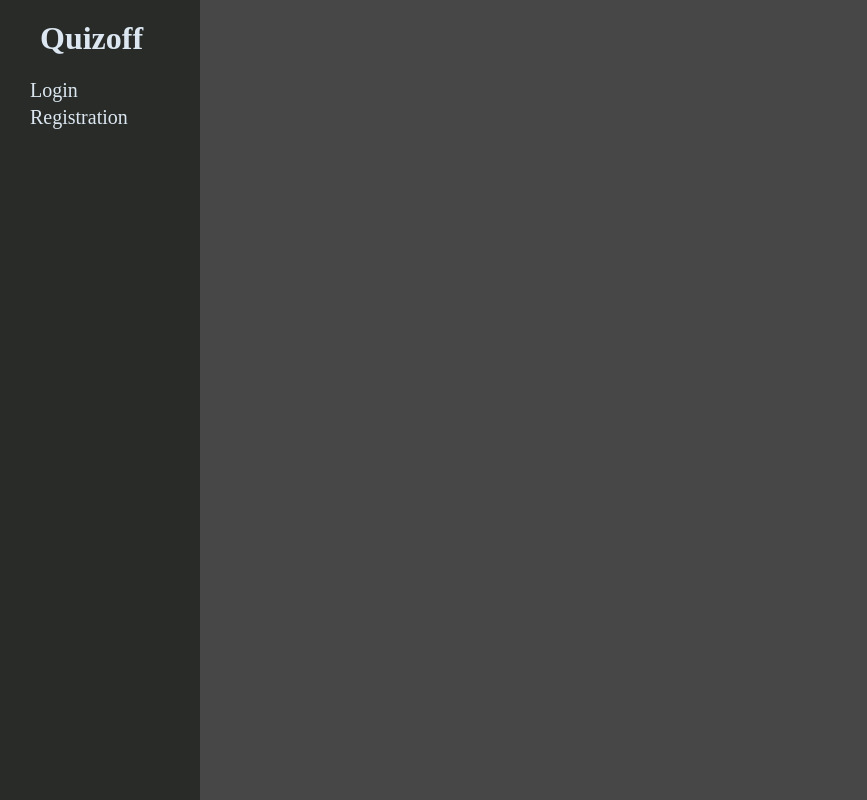
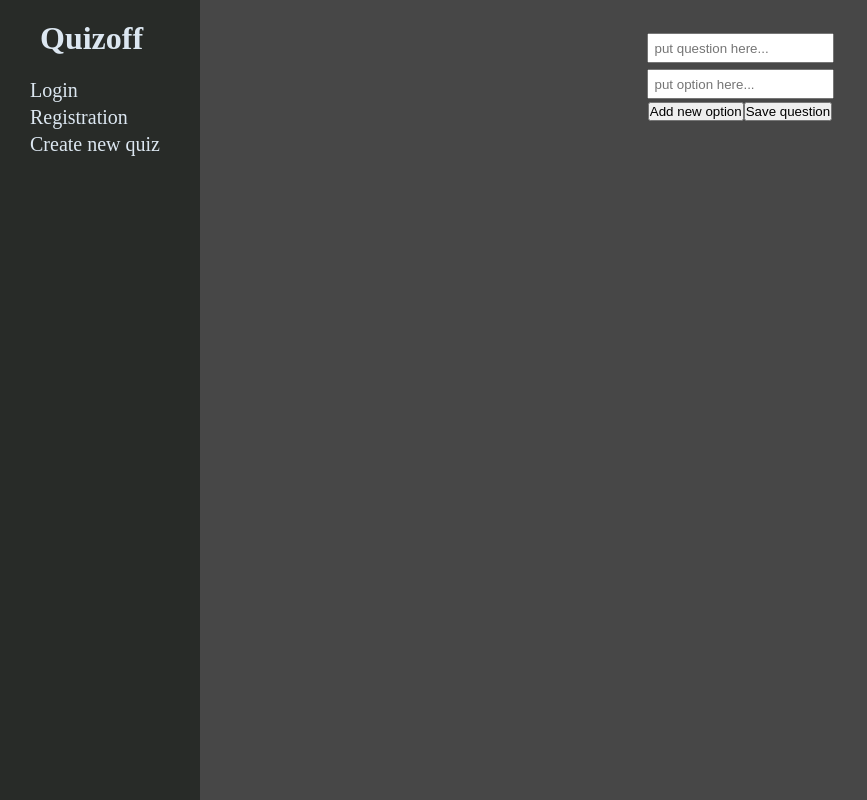
Before and after one commit to Ka6a4oK-k/quiz-app, a React (Create React App) app in the folder client/: page /createQuiz in a window 1280 px wide. Shown: the whole page, without its empty margins (0-867 px from the left). Built offline with nearby package versions, Linux system fonts and the light colour scheme.

Commit message:
quiz creation/ quest adding

```diff
--- a/client/package.json
+++ b/client/package.json
@@ -9,7 +9,9 @@
     "bcryptjs": "^2.4.3",
     "react": "^18.2.0",
     "react-dom": "^18.2.0",
+    "react-redux": "^8.0.5",
     "react-scripts": "5.0.1",
+    "redux": "^4.2.0",
     "web-vitals": "^2.1.4"
   },
   "scripts": {
--- a/client/src/components/Content.jsx
+++ b/client/src/components/Content.jsx
@@ -2,6 +2,7 @@ import React from 'react'
 import { Routes, Route, Navigate } from 'react-router-dom'
 import Login from '../pages/Login.jsx'
 import Registration from '../pages/Registration.jsx'
+import NewQuiz from '../pages/NewQuiz.jsx'
 import '../styles/content.css'
 
 export default function Content() {
@@ -11,6 +12,7 @@ export default function Content() {
           <Route path='/' element={<Navigate to='/login' />}/>
           <Route path='/login' element={<Login />} />
           <Route path='/registration' element={<Registration />} />
+          <Route path='/createQuiz' element={<NewQuiz/>}></Route>
         </Routes>
     </div>
   )
--- /dev/null
+++ b/client/src/components/OptionAdding.jsx
@@ -0,0 +1,14 @@
+import React from 'react'
+import { useState } from 'react'
+
+export default function OptionAdding(props) {
+
+    return (
+        <div >
+            <p>{props.number}</p>
+            <input onChange={() => {  }} type="checkbox" id='check' />
+            <p>{props.option}</p>
+            <button>delete option</button>
+        </div>
+    )
+}
--- /dev/null
+++ b/client/src/components/QuestionAdding.jsx
@@ -0,0 +1,44 @@
+import React, { useState, useEffect, useRef } from 'react'
+import OptionAdding from './OptionAdding'
+
+export default function QuestionAdding(props) {
+
+    const [options, setOptions] = useState([])
+    const [newOption, setNewOption] = useState('')
+    const [correctOptions, setCorrectOptions] = useState([])
+
+    useEffect(() => {
+        console.log(correctOptions);
+    })
+
+    const addOption = () => {
+        if (newOption !== '') {
+            setOptions([...options, newOption])
+            setNewOption('')
+        }
+    }
+
+    // const setCorrectOption = (index) => {
+    //     if (!correctOptions.includes(index)) {
+    //         setCorrectOptions([...correctOptions, index])
+    //     } else {
+    //         const temp = correctOptions;
+    //         temp.splice(temp.indexOf(index),1)
+    //         setCorrectOptions([...temp])
+    //     }
+    // }
+
+    return (
+        <div>
+            <input type="text" placeholder='put question here...' />
+            {options.map((option, index) => {
+                return <OptionAdding key={index} option={option} number={index+1}/>
+            })}
+            <div>
+                <input type="text" onChange={(e)=>{setNewOption(e.target.value)}} value={newOption} placeholder='put option here...'/>
+            </div>
+            <button onClick={addOption}>Add new option</button>
+            <button onClick={()=>{}}>Save question</button>
+        </div>
+    )
+}
--- a/client/src/components/Sidebar.jsx
+++ b/client/src/components/Sidebar.jsx
@@ -9,6 +9,7 @@ export default function Sidebar() {
       <ul>
         <Link to='/login'>Login</Link>
         <Link to='/registration'>Registration</Link>
+        <Link to='/createQuiz'>Create new quiz</Link>
       </ul>
     </div>
   )
--- a/client/src/pages/NewQuiz.jsx
+++ b/client/src/pages/NewQuiz.jsx
@@ -1,9 +1,27 @@
-import React from 'react'
+import React, { useState } from 'react'
+import QuestionAdding from '../components/QuestionAdding'
+import '../styles/newQuiz.css'
 
 export default function NewQuiz() {
+
+  const [newQuiz, setNewQuiz] = useState({})
+
+  const onchange = (e) => {
+    setNewQuiz({
+      ...newQuiz,
+      [e.target.name]: e.target.value
+    })
+  }
+
   return (
-    <div>
-
+    <div className='quiz-creation'>
+      {/* <div className='quiz-creation title-description-stage'>
+        <h1 className='form-title'>Create new Quiz</h1>
+        <input type="text" name='quizTitle' onChange={onchange} placeholder='quiz title' />
+        <textarea name="quizDescription" onChange={onchange} cols="30" rows="3"></textarea>
+      </div> */}
+      {/* <button >Add question</button> */}
+       <QuestionAdding />
     </div>
   )
 }
--- a/client/src/pages/Registration.jsx
+++ b/client/src/pages/Registration.jsx
@@ -2,7 +2,6 @@ import React, { useState, useEffect } from 'react'
 import axios from 'axios'
 import bcrypt from 'bcryptjs'
 import '../styles/registration-login.css'
-import { Navigate } from 'react-router-dom'
 
 export default function Registration() {
 
--- /dev/null
+++ b/client/src/styles/newQuiz.css
@@ -0,0 +1,9 @@
+.quiz-creation{
+    display: flex;
+    flex-direction: column;
+}
+
+textarea {
+    resize: none;
+    padding: 4px;
+}
```
Also changed, not shown: client/src/store/store.js (added), 1 other file (tests, documents, lock files or other folders).
